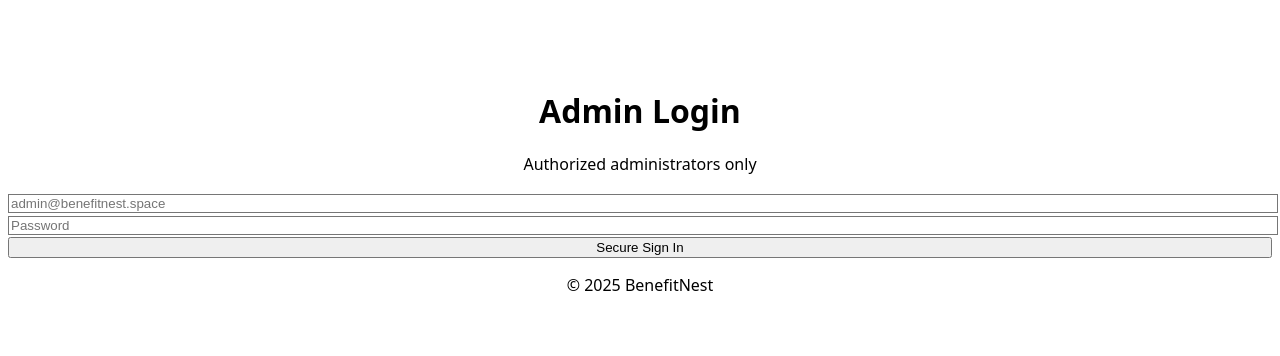
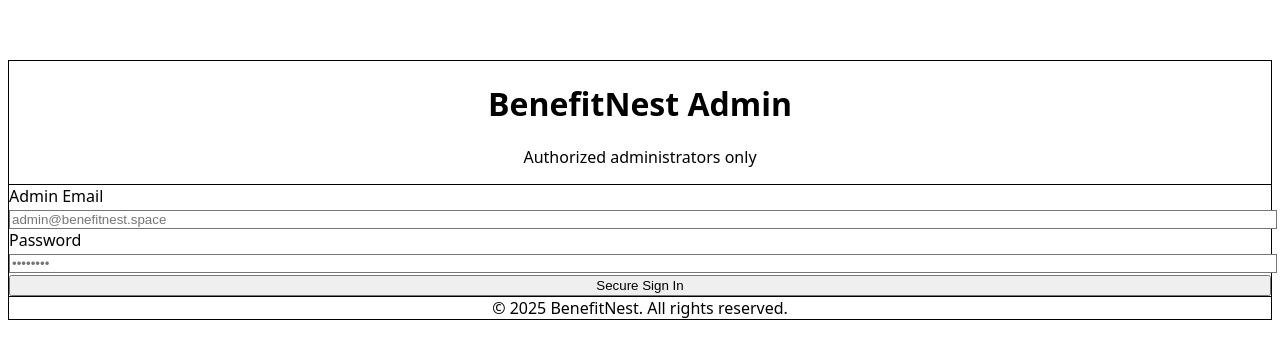
Before and after one commit to sanjaisinghraj/benefitnest-frontend, a Next.js app: page /admin in a window 1280 px wide. Shown: the part 218-574 px from the top of the page. Built offline with nearby package versions, Linux system fonts and the light colour scheme.

Commit message:
I have made changes to admin/page.tsx file

```diff
--- a/app/admin/page.tsx
+++ b/app/admin/page.tsx
@@ -1,37 +1,82 @@
-export default function AdminLoginPage() {
+"use client";
+
+import { useState } from "react";
+
+export default function AdminLoginPage(): JSX.Element {
+  const [email, setEmail] = useState<string>("");
+  const [password, setPassword] = useState<string>("");
+  const [loading, setLoading] = useState<boolean>(false);
+
+  const handleSubmit = (e: React.FormEvent<HTMLFormElement>) => {
+    e.preventDefault();
+    setLoading(true);
+
+    // TEMP: replace with API later
+    console.log("Admin login attempt:", { email, password });
+
+    setTimeout(() => {
+      setLoading(false);
+      alert("Login API will be connected next.");
+    }, 1000);
+  };
+
   return (
-    <main className="min-h-screen bg-slate-50 flex items-center justify-center">
-      <div className="bg-white p-10 rounded-2xl shadow-xl w-full max-w-sm">
-        <h1 className="text-2xl font-bold text-center text-slate-900">
-          Admin Login
+    <main className="min-h-screen bg-slate-100 flex items-center justify-center px-4">
+      <div className="w-full max-w-md bg-white rounded-xl shadow-lg border border-slate-200">
+
+        {/* Header */}
+        <div className="px-6 pt-8 pb-6 text-center border-b border-slate-200">
+          <h1 className="text-2xl font-bold text-slate-900">
+            BenefitNest Admin
           </h1>
-        <p className="text-center text-slate-600 mt-2">
+          <p className="mt-1 text-sm text-slate-600">
             Authorized administrators only
           </p>
+        </div>
 
-        <form className="mt-8 space-y-4">
+        {/* Form */}
+        <form onSubmit={handleSubmit} className="px-6 py-6 space-y-5">
+          <div>
+            <label className="block text-sm font-medium text-slate-700 mb-1">
+              Admin Email
+            </label>
             <input
               type="email"
+              required
+              value={email}
+              onChange={(e) => setEmail(e.target.value)}
               placeholder="admin@benefitnest.space"
-            className="w-full rounded-lg border px-4 py-3"
+              className="w-full rounded-md border border-slate-300 px-3 py-2 text-sm focus:outline-none focus:ring-2 focus:ring-blue-600 focus:border-blue-600"
             />
+          </div>
+
+          <div>
+            <label className="block text-sm font-medium text-slate-700 mb-1">
+              Password
+            </label>
             <input
               type="password"
-            placeholder="Password"
-            className="w-full rounded-lg border px-4 py-3"
+              required
+              value={password}
+              onChange={(e) => setPassword(e.target.value)}
+              placeholder="••••••••"
+              className="w-full rounded-md border border-slate-300 px-3 py-2 text-sm focus:outline-none focus:ring-2 focus:ring-blue-600 focus:border-blue-600"
             />
+          </div>
 
           <button
             type="submit"
-            className="w-full rounded-lg bg-blue-600 py-3 text-white font-medium hover:bg-blue-700"
+            disabled={loading}
+            className="w-full rounded-md bg-blue-600 py-2.5 text-sm font-semibold text-white hover:bg-blue-700 transition disabled:opacity-60 disabled:cursor-not-allowed"
           >
-            Secure Sign In
+            {loading ? "Signing in..." : "Secure Sign In"}
           </button>
         </form>
 
-        <p className="mt-6 text-center text-sm text-slate-400">
-          © 2025 BenefitNest
-        </p>
+        {/* Footer */}
+        <div className="px-6 py-4 text-center border-t border-slate-200 text-xs text-slate-500">
+          © {new Date().getFullYear()} BenefitNest. All rights reserved.
+        </div>
       </div>
     </main>
   );
```
Lines whose indentation alone changed are shown as unchanged.
